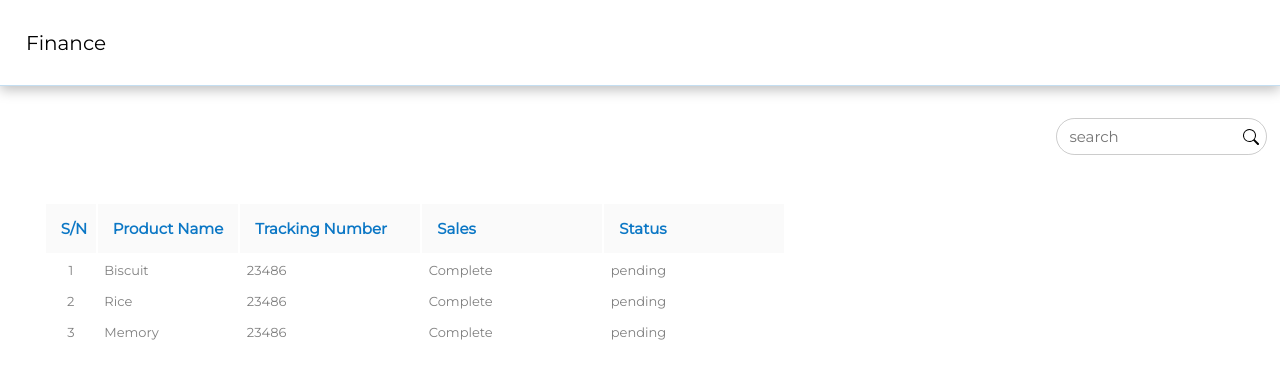
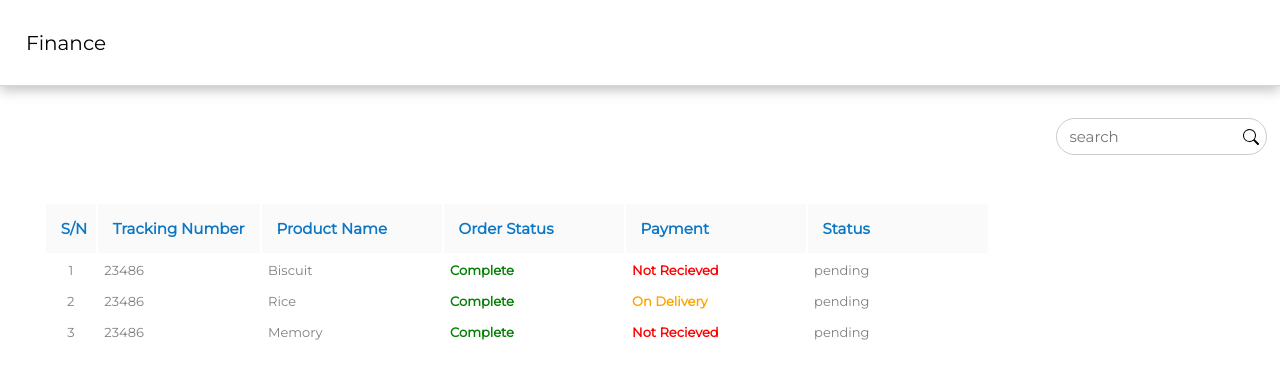
Before and after one commit to Jamiu-Tijani/trakker, a React (Create React App) app: page /finance in a window 1280 px wide. Shown: the top 378 px of the page. Built offline with nearby package versions, Linux system fonts and the light colour scheme.

Commit message:
update finance

```diff
--- a/src/Pages/Finance.tsx
+++ b/src/Pages/Finance.tsx
@@ -28,30 +28,36 @@ const Finance = () => {
           <table className="inTable">
             <tr onClick={handleAddPro} className="heTable poHead">
               <th className="sn">S/N</th>
+              <th>Tracking Number</th>
               <th>Product Name</th>
-              <th>Tracking Number</th>
-              <th>Sales</th>
+              <th>Order Status</th>
+              <th>Payment</th>
               <th>Status</th>
             </tr>
             <tr onClick={handleAddPro} className="Tbody">
               <td className="sn">1</td>
+              <td>23486</td>
               <td>Biscuit</td>
-              <td>23486</td>
-              <td>Complete</td>
+              <td style={{ color: "green", fontWeight: "800" }}>Complete</td>
+              <td style={{ color: "red", fontWeight: "800" }}>Not Recieved</td>
               <td>pending</td>
             </tr>
             <tr onClick={handleAddPro} className="Tbody">
               <td className="sn">2</td>
+              <td>23486</td>
               <td>Rice</td>
-              <td>23486</td>
-              <td>Complete</td>
+              <td style={{ color: "green", fontWeight: "800" }}>Complete</td>
+              <td style={{ color: "orange", fontWeight: "800" }}>
+                On Delivery
+              </td>
               <td>pending</td>
             </tr>
             <tr onClick={handleAddPro} className="Tbody">
               <td className="sn">3</td>
+              <td>23486</td>
               <td>Memory</td>
-              <td>23486</td>
-              <td>Complete</td>
+              <td style={{ color: "green", fontWeight: "800" }}>Complete</td>
+              <td style={{ color: "red", fontWeight: "800" }}>Not Recieved</td>
               <td>pending</td>
             </tr>
           </table>
```
